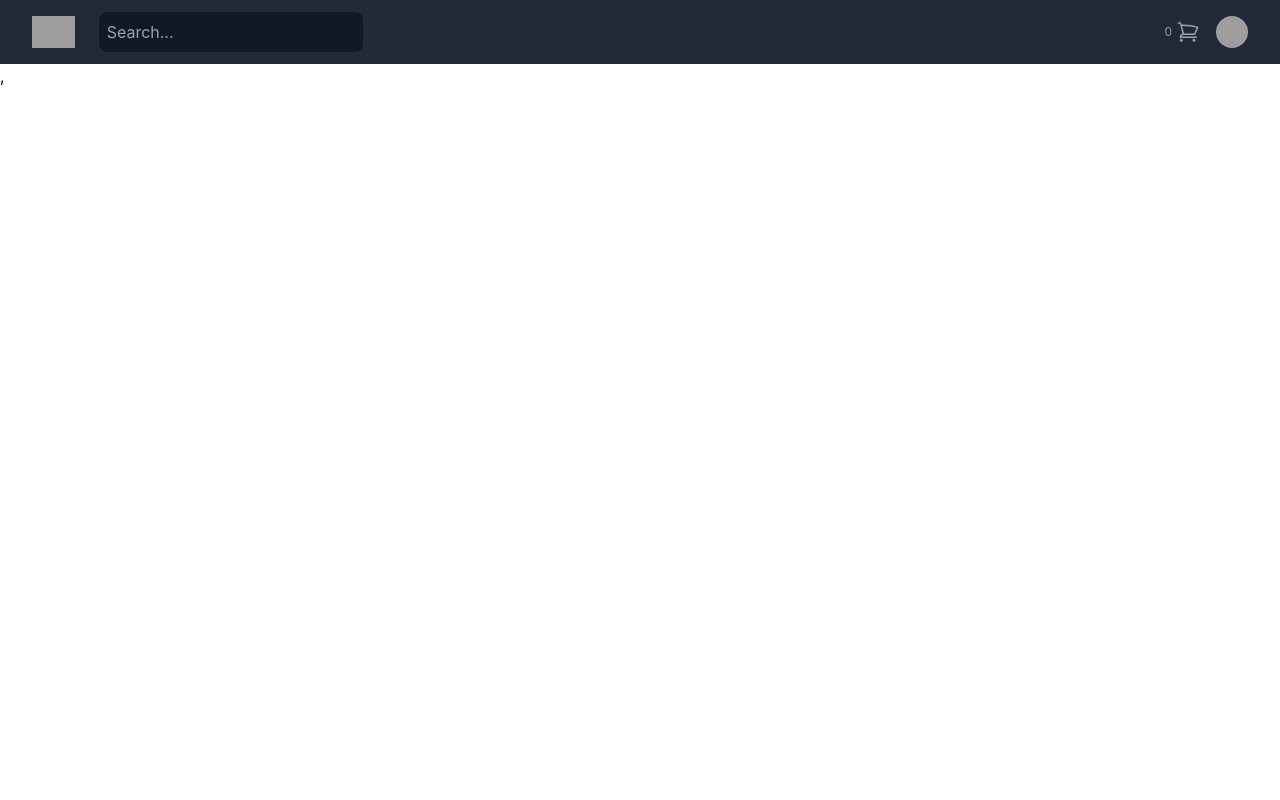
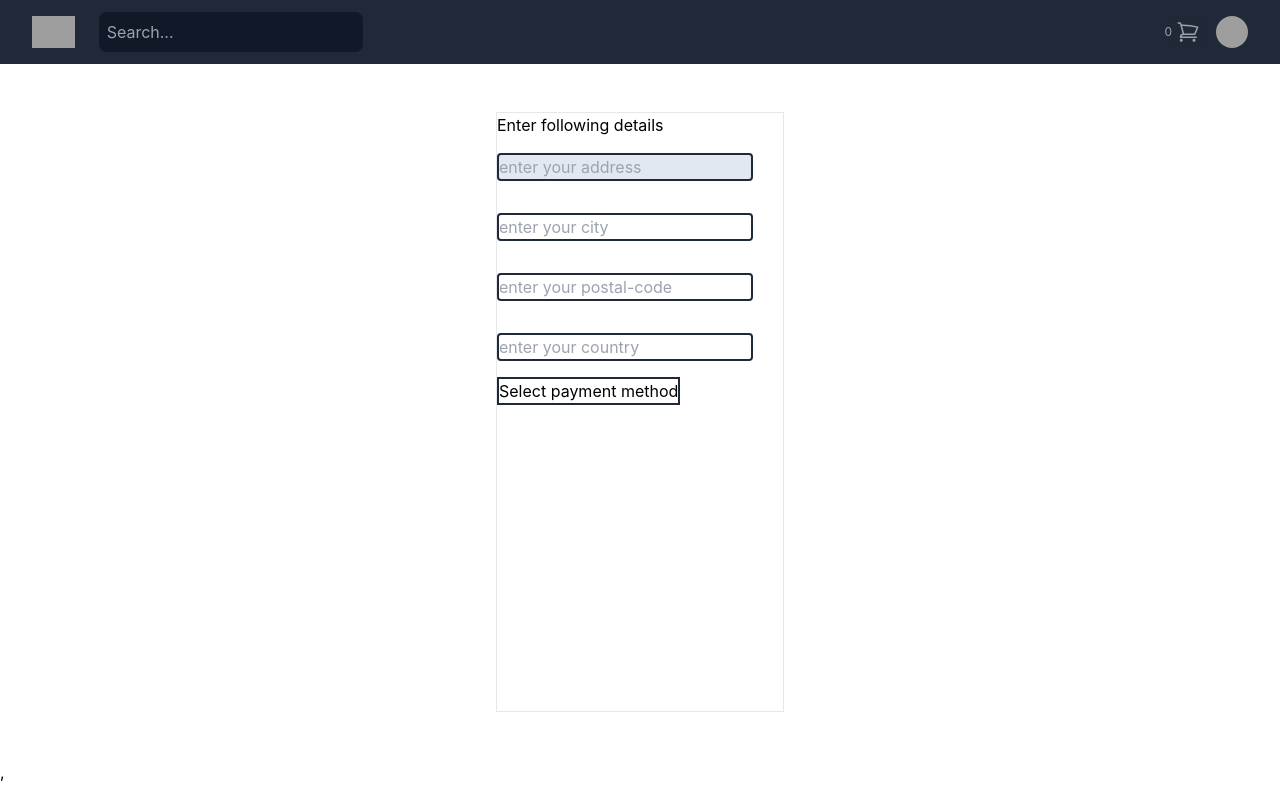
Before and after one commit to Ankur1493/Khareed-Lo, a React (Vite) app in the folder client/: page /shipping in a window 1280 px wide. Built offline with nearby package versions, Linux system fonts and the light colour scheme; sample sign-in values are in the browser's storage; grey boxes are pictures that could not be loaded.

Commit message:
added the shipping screen and it's basic functionality

```diff
--- a/client/src/App.jsx
+++ b/client/src/App.jsx
@@ -4,9 +4,11 @@ import Navbar from "./components/Navbar"
 import ProductScreen from "./pages/ProductScreen";
 import RegisterScreen from "./pages/RegisterScreen";
 import LoginScreen from "./pages/LoginScreen";
+import ProfileScreen from "./pages/ProfileScreen";
+import ShippingScreen from "./pages/ShippingScreen";
+import PaymentScreen from "./pages/PaymentScreen";
 import { ToastContainer } from "react-toastify";
 import 'react-toastify/dist/ReactToastify.css';
-import ProfileScreen from "./pages/ProfileScreen";
 
 
 export default function App() {
@@ -21,6 +23,10 @@ export default function App() {
 
         <Route element = {<RegisterScreen/>} path="/register"/>
         <Route element = {<LoginScreen/>} path="/login"/>
+
+        <Route element = {<ShippingScreen/>} path="/shipping"/>
+        <Route element = {<PaymentScreen/>} path="/payment"/>
+
       </Routes>
     </Router>
   )
--- a/client/src/components/Navbar.jsx
+++ b/client/src/components/Navbar.jsx
@@ -8,7 +8,7 @@ import { logout } from '../slices/authSlice';
 import { useLogoutMutation } from '../slices/userApiSlices';
 import { useNavigate } from 'react-router';
 import { resetCart } from '../slices/cartSlice';
-import useUserStatus from '../../hooks/useUserStatus';
+import useUserStatus from '../hooks/useUserStatus';
 import { Link } from 'react-router-dom';
 
 function classNames(...classes) {
--- a/client/src/components/Product.jsx
+++ b/client/src/components/Product.jsx
@@ -1,6 +1,6 @@
 import React from 'react'
 import { Link } from 'react-router-dom'
-import useTruncateDescription from '../../hooks/useTruncateDescription';
+import useTruncateDescription from '../hooks/useTruncateDescription';
 
 const Product = ({product}) => {
 
--- a/client/src/pages/CartScreen.jsx
+++ b/client/src/pages/CartScreen.jsx
@@ -121,12 +121,13 @@ const CartScreen = () => {
                       </div>
                       <p className="mt-0.5 text-sm text-gray-500">Shipping and taxes calculated at checkout.</p>
                       <div className="mt-6">
-                        <a
-                          href="#"
+                        <Link
+                          to="/shipping"
+                          onClick={() => setOpen(false)}
                           className="flex items-center justify-center rounded-md border border-transparent bg-indigo-600 px-6 py-3 text-base font-medium text-white shadow-sm hover:bg-indigo-700"
                         >
                           Checkout
-                        </a>
+                        </Link>
                       </div>
                       <div className="mt-6 flex justify-center text-center text-sm text-gray-500">
                         <p>
--- /dev/null
+++ b/client/src/pages/PaymentScreen.jsx
@@ -0,0 +1,9 @@
+import React from 'react'
+
+const PaymentScreen = () => {
+  return (
+    <div>PaymentScreen</div>
+  )
+}
+
+export default PaymentScreen
--- /dev/null
+++ b/client/src/pages/ShippingScreen.jsx
@@ -0,0 +1,60 @@
+import React, { useEffect, useState } from 'react'
+import useUserStatus from '../hooks/useUserStatus'
+import { useNavigate } from 'react-router';
+import { useDispatch,useSelector } from 'react-redux';
+import { saveShippingAddress } from '../slices/cartSlice';
+
+const ShippingScreen = () => {
+
+    const userStatus = useUserStatus();
+    const navigate = useNavigate();
+    const dispatch = useDispatch();
+    const cart = useSelector(state=> state.cart)
+    const {shippingAddress} = cart
+
+    const [address,setAddress] = useState(shippingAddress.address  || "" )
+    const [city,setCity] = useState(shippingAddress.city  || "" )
+    const [postalCode,setPostalCode] = useState(shippingAddress.postalCode  || "" )
+    const [country,setCountry] = useState(shippingAddress.country  || "" )
+
+    useEffect(()=>{
+        if(!userStatus){
+            navigate('/login')
+        }
+    })
+
+    const handleSubmit = (e)=>{
+        e.preventDefault();
+        dispatch(saveShippingAddress({address,city,postalCode,country}))
+        navigate("/payment")
+    }
+
+  return (
+
+    <div className='h-[75vh] m-auto my-12 border w-72 flex flex-col'>
+
+        <div className="shipping">
+            Enter following details
+        </div>
+
+        <div className="address">
+            <input className='w-64 my-4 bg-slate-200 border-[2px] border-gray-800 rounded' onChange={e=> setAddress(e.target.value)} type="text" value={address}  placeholder='enter your address' />
+        </div>
+        <div className="city">
+            <input className='w-64 my-4 border-[2px]  border-gray-800 rounded' onChange={e=> setCity(e.target.value)} type="text" value={city} placeholder='enter your city' />
+        </div>
+        <div className="postal-code">
+            <input className='w-64 my-4 border-[2px] active:border-[3px] border-gray-800 rounded' onChange={e=>setPostalCode(e.target.value)} type="text" value={postalCode} placeholder='enter your postal-code' />
+        </div>
+        <div className="country">
+            <input className='w-64 my-4 border-[2px] active:border-[3px] border-gray-800 rounded' value={country} type="text" onChange={e=> setCountry( e.target.value)} placeholder='enter your country' />
+        </div>
+        <div className="submit">
+            <button className='border-[2px] border-gray-800' onClick={e=> handleSubmit(e)}>Select payment method</button>
+        </div>
+
+    </div>
+  )
+}
+
+export default ShippingScreen
--- a/client/src/slices/authSlice.jsx
+++ b/client/src/slices/authSlice.jsx
@@ -13,7 +13,7 @@ const authSlice = createSlice({
             const expirationTime = new Date().getTime() + 10*24*60*60*1000;
             localStorage.setItem("expirationTime", expirationTime);
         },
-        logout: (state,action)=>{
+        logout: (state)=>{
             state.userInfo = null;
             localStorage.clear();
         }
--- a/client/src/slices/cartSlice.jsx
+++ b/client/src/slices/cartSlice.jsx
@@ -1,7 +1,7 @@
 import { createSlice } from "@reduxjs/toolkit";
 import { updateCart } from "../utils/updateCart";
 
-const initialState = localStorage.getItem("cart") ? JSON.parse(localStorage.getItem("cart") ): {cartItems: []}
+const initialState = localStorage.getItem("cart") ? JSON.parse(localStorage.getItem("cart") ): {cartItems: [], shippingAddress: [], paymentMethod: "paypal"}
 
 const cartSlice = createSlice({
     name : "cart",
@@ -28,10 +28,15 @@ const cartSlice = createSlice({
             state.cartItems = state.cartItems.filter((cartItem)=> cartItem._id !== item._id)
             updateCart(state);
         },
-        resetCart: (state) => (state = {cartItems: []} )
+        resetCart: (state) => (state = {cartItems: []} ),
+
+        saveShippingAddress: (state,action)=>{
+            state.shippingAddress = action.payload;
+            updateCart(state);
+        },
 
     }
 })
 
-export const {addToCart,removeFromCart, resetCart} =  cartSlice.actions
+export const {addToCart,removeFromCart, resetCart, saveShippingAddress} =  cartSlice.actions
 export default cartSlice.reducer
```
Also changed, not shown: client/src/hooks/useTruncateDescription.jsx (renamed from client/hooks/useTruncateDescription.jsx), client/src/hooks/useUserStatus.jsx (renamed from client/hooks/useUserStatus.jsx).
